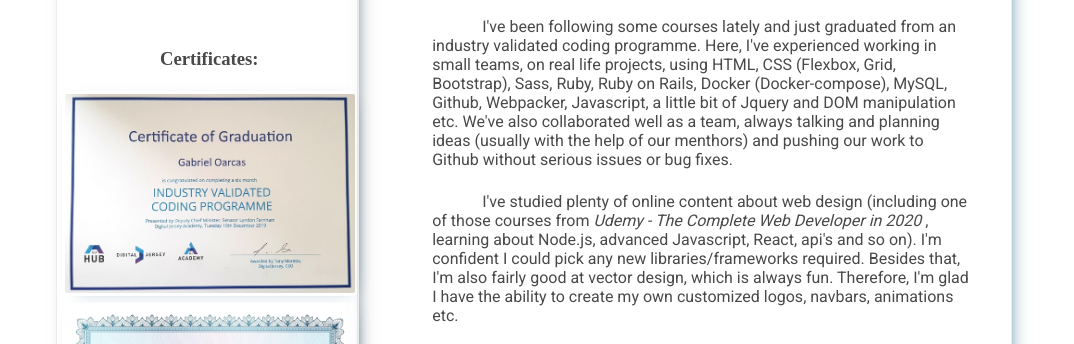
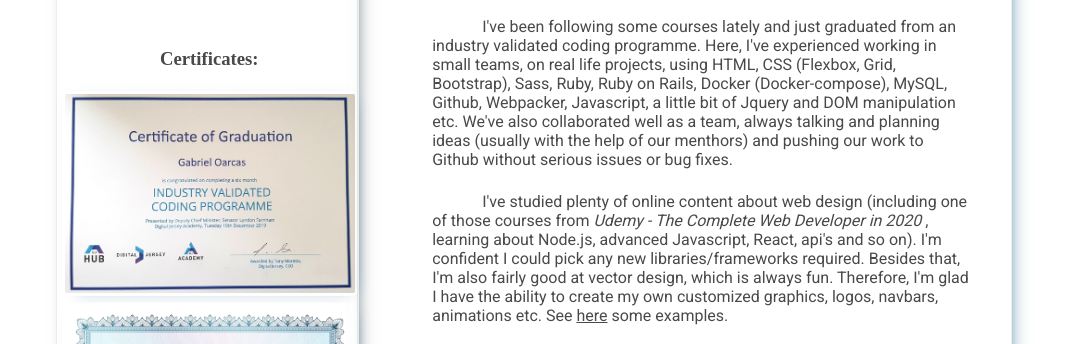
Before and after one commit to gabrieloarcas/gabrieloarcas.github.io, a plain HTML site: page index.html in a window 1280 px wide. Shown: the part 425-769 px from the top of the page, without its empty margins (106-1180 px from the left). Drawn offline with Linux system fonts and the light colour scheme.

Commit message:
Update index.html

```diff
--- a/index.html
+++ b/index.html
@@ -104,7 +104,8 @@
           Node.js, advanced Javascript, React, api's and so on).
           I'm confident I could pick any
           new libraries/frameworks required. Besides that, I'm also fairly good at vector design, which is
-          always fun. Therefore, I'm glad I have the ability to create my own customized logos, navbars, animations etc.
+          always fun. Therefore, I'm glad I have the ability to create my own customized graphics, logos, navbars, animations etc.
+          See <a href="https://i.ibb.co/r4tVyt9/designs.png">here</a> some examples.
         </p>
 
         <p>
```
